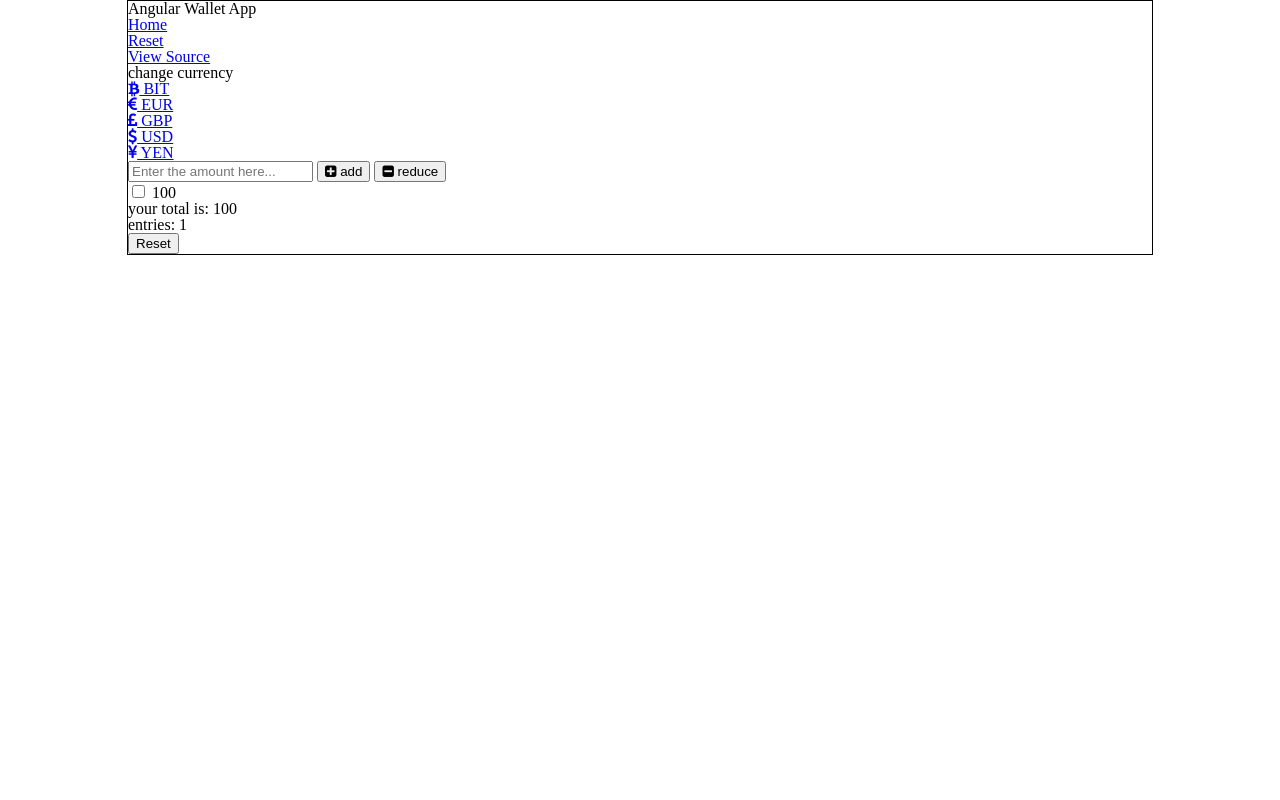
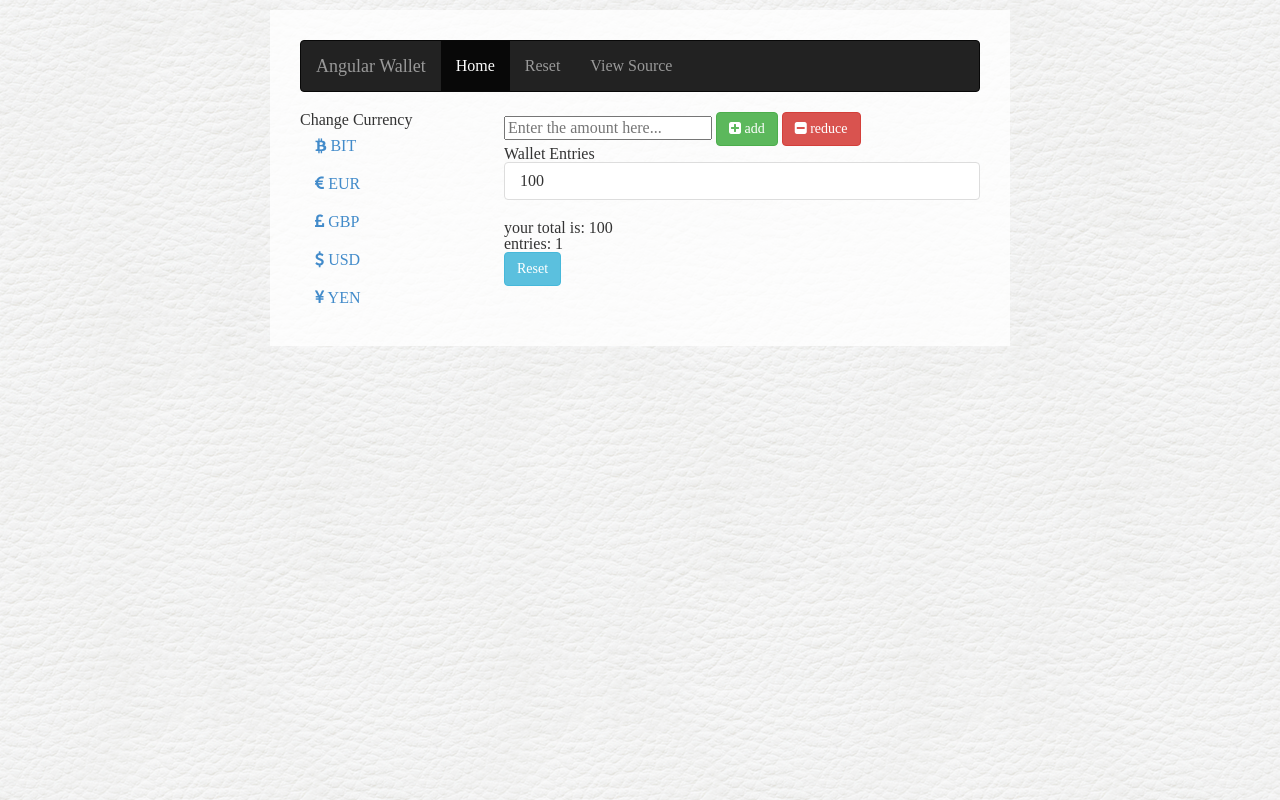
Before and after one commit to jamki/angular-wallet, a website: page app/index.html in a window 1280 px wide. Drawn offline with nearby package versions, Linux system fonts and the light colour scheme; some packages are replaced by stand-ins of ours.

Commit message:
Included Boostrap

```diff
--- a/app/css/main.css
+++ b/app/css/main.css
@@ -1530,7 +1530,27 @@ table {
 ** jk
 ** 20/06/14
 */
+html {
+  background: url('../img/large_leather.png');
+}
+body {
+  background: transparent;
+}
 .wrapper {
-  border: 1px solid black;
-  margin: 0 auto;
-  max-width: 1024px; }
+  background: rgba(255,255,255, 0.8);
+  margin: 10px auto 0 auto;
+  max-width: 740px;
+  overflow: auto;
+  padding: 30px;
+}
+.side-nav {
+  float: left;
+  overflow: auto;
+  width: 28%;
+  margin-right: 2%;
+}
+.main {
+  float: left;
+  overflow: auto;
+  width: 70%;
+}
--- a/app/index.html
+++ b/app/index.html
@@ -9,6 +9,7 @@
   <title>Angular.js - Wallet</title>
   <meta name="description" content="">
   <meta name="viewport" content="width=device-width, initial-scale=1">
+  <link rel="stylesheet" href="css/bootstrap.min.css">
   <link rel="stylesheet" href="css/main.css">
   <script src="bower_components/html5-boilerplate/js/vendor/modernizr-2.6.2.min.js"></script>
 </head>
@@ -28,62 +29,62 @@
 
 <div class="wrapper">
 	<header>
-	  <h1>Angular Wallet App</h1>
-	  <nav>
-		<ul>
-		  <li><a href="#">Home</a></li>
+		<nav class="navbar navbar-inverse" role="navigation">
+			<div class="container-fluid">
+			<!-- Brand and toggle get grouped for better mobile display -->
+				<div class="navbar-header">
+					<button type="button" class="navbar-toggle" data-toggle="collapse" data-target="#bs-example-navbar-collapse-1">
+						<span class="sr-only">Toggle navigation</span>
+						<span class="icon-bar"></span>
+						<span class="icon-bar"></span>
+						<span class="icon-bar"></span>
+					</button>
+					<h1><a class="navbar-brand" href="#">Angular Wallet</a></h1>
+				</div>
+				<div class="collapse navbar-collapse" id="bs-example-navbar-collapse-1">
+					<ul class="nav navbar-nav">
+						<li class="active"><a href="#">Home</a></li>
 						<li><a href="#" ng:click="resetWallet()">Reset</a></li>
-		  <li><a href="#">View Source</a></li>
+						<li><a href="view-source:http://jakimpton.co.uk/angular-wallet/">View Source</a></li>
 					</ul>
+				</div><!-- /.navbar-collapse -->
+			</div><!-- /.container-fluid -->
 		</nav>
+
 	</header>
 
 	<div class="side-nav">
-	  <nav>
-		<h2>change currency</h2>
-		<ul>
+		<h2>Change Currency</h2>
+		<ul class="nav nav-pills nav-stacked">
 			<li ng-repeat="currency in currencies"><a href="#"><i class="fa {{currency.icon}}"></i> {{currency.name}}</a></li>
 		</ul>
-	  </nav>
-
 	</div>
 
 	<div class="main">
-
 		<form>
 			<input type="number" name="walletValue" min="0" size="30" placeholder="Enter the amount here..." ng-model="walletAmount" ng-model-instant required />
-		<!-- <button ng:click="addAmount()">Add</button> -->
-		<button class="add" ng:click="addAmount()"><i class="fa fa-plus-square"></i> add</button>
-		<button class="reduce" ng:click="minusAmount()"><i class="fa fa-minus-square"></i> reduce</button>
+			<button class="add btn btn-success" ng:click="addAmount()"><i class="fa fa-plus-square"></i> add</button>
+			<button class="reduce btn btn-danger" ng:click="minusAmount()"><i class="fa fa-minus-square"></i> reduce</button>
 		</form>
 
-
-
-	</div>
-
-	<ul class="entries" ng-repeat="walletEntry in walletEntries">
-	  <li>
-		<input type="checkbox" ng-model="walletEntry.remove">
-		<span class="remove-{{walletEntry.remove}}">{{walletEntry.amount}}</span>
-	  </li>
+		<h2>Wallet Entries</h2>
+		<ul class="entries list-group">
+			<li class="list-group-item" ng-repeat="walletEntry in walletEntries">{{walletEntry.amount}}</li>
 		</ul>
 
 		<h2>your total is: {{currency.name}} {{getTotal()}}</h2>
 		<h3>entries: {{getEntries()}}</h3>
 
-	<button class="reset" ng:click="resetWallet()">Reset</button>
+		<button class="reset btn btn-info" ng:click="resetWallet()">Reset</button>
 
 	</div>
 
-  <!-- In production use:
-  <script src="//ajax.googleapis.com/ajax/libs/angularjs/x.x.x/angular.min.js"></script>
-  -->
+</div>
 
-  <!-- need js? -->
-<!-- <script src="//ajax.googleapis.com/ajax/libs/jquery/1.11.1/jquery.min.js"></script> -->
-
+	<script src="https://ajax.googleapis.com/ajax/libs/jquery/1.11.0/jquery.min.js"></script>
 	<script src="bower_components/angular/angular.js"></script>
 	<script src="bower_components/angular-route/angular-route.js"></script>
+	<script src="js/bootstrap.min.js"></script>
 	<script src="js/app.js"></script>
 </body>
 </html>
--- a/app/js/app.js
+++ b/app/js/app.js
@@ -15,7 +15,7 @@ walletApp.controller('walletCtrl', function ($scope) {
 	];
 
 	$scope.walletEntries = [
-		{ 'amount': 100, remove:false }
+		{ 'amount': 100 }
 	];
 
 	$scope.getEntries = function() {
@@ -23,17 +23,17 @@ walletApp.controller('walletCtrl', function ($scope) {
 	};
 
 	$scope.addAmount = function() {
-		$scope.walletEntries.push({ amount:$scope.walletAmount, remove:false });
+		$scope.walletEntries.push({ amount:$scope.walletAmount });
 		$scope.walletAmount = '';
 	};
 
 	$scope.minusAmount = function() {
-		$scope.walletEntries.push({ amount:-$scope.walletAmount, remove:false });
+		$scope.walletEntries.push({ amount:-$scope.walletAmount });
 		$scope.walletAmount = '';
 	};
 
 	$scope.resetWallet = function() {
-		$scope.walletEntries = 	$scope.walletEntries = [{ 'amount': 100, remove:false }];
+		$scope.walletEntries = 	$scope.walletEntries = [{ 'amount': 100 }];
 		// insert a default function
 	};
 
```
Also changed, not shown: app/css/app.css (deleted, +0 -30 lines), README.md, app/css/bootstrap.min.css (added), app/img/large_leather.png (added), app/js/bootstrap.min.js (added). Lines whose indentation alone changed are shown as unchanged.
